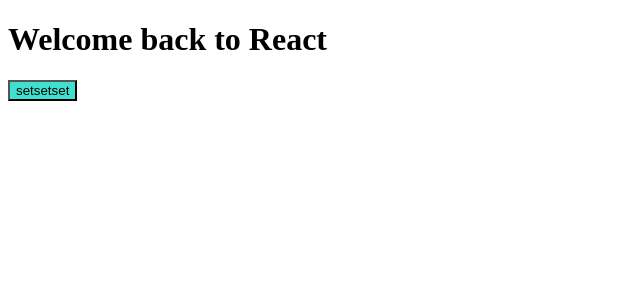
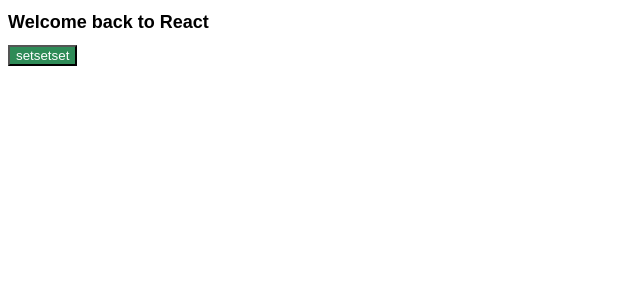
Before and after one commit to JackCokebb/react_test, a React (Create React App) app in the folder react_test_app/: page / in a window 1280 px wide. Shown: the top 300 px of the page, without its empty margins (0-640 px from the left). Built offline with nearby package versions, Linux system fonts and the light colour scheme.

Commit message:
22.07.01 .module.css

```diff
--- a/react_test_app/src/App.js
+++ b/react_test_app/src/App.js
@@ -1,19 +1,16 @@
-// import logo from './logo.svg';
-// import './App.css';
 import Button from "./Button";
-import PropTypes from "prop-types";
+// create-react-app change CSS code into js object
+// and this js object have btn inside.
+import styles from "./App.module.css"
+
 
 function App() {
   return (
     <div>
-      <h1>Welcome back to React</h1>
+      <h1 className={styles.title}>Welcome back to React</h1>
       <Button text={"setsetset"} />
     </div>
   );
 }
 
-Button.propTypes = {
-  text: PropTypes.string.isRequired,
-};
-
 export default App;
--- /dev/null
+++ b/react_test_app/src/App.module.css
@@ -0,0 +1,4 @@
+.title{
+    font-family:Arial, Helvetica, sans-serif ;
+    font-size: 18px;
+}
--- a/react_test_app/src/Button.js
+++ b/react_test_app/src/Button.js
@@ -1,5 +1,15 @@
+import PropTypes from "prop-types";
+// create-react-app change CSS code into js object
+// and this js object have btn inside.
+import styles from "./Button.module.css";
+
 function Button({text}){
-    return <button>{text}</button>;
+    return <button className={styles.btn}>{text}</button>;
 }
 
+Button.propTypes = {
+    text: PropTypes.string.isRequired,
+  };
+
+
 export default Button;
--- /dev/null
+++ b/react_test_app/src/Button.module.css
@@ -0,0 +1,4 @@
+.btn {
+    color: white;
+    background-color: seagreen;
+}
--- a/react_test_app/src/index.js
+++ b/react_test_app/src/index.js
@@ -1,7 +1,7 @@
 import React from 'react';
 import ReactDOM from 'react-dom/client';
 import App from './App';
-import "./styles.css"
+
 
 
 const root = ReactDOM.createRoot(document.getElementById('root'));
--- a/react_test_app/src/styles.css
+++ /dev/null
@@ -1,4 +0,0 @@
-button{
-    color:black;
-    background-color: turquoise;
-}
```
